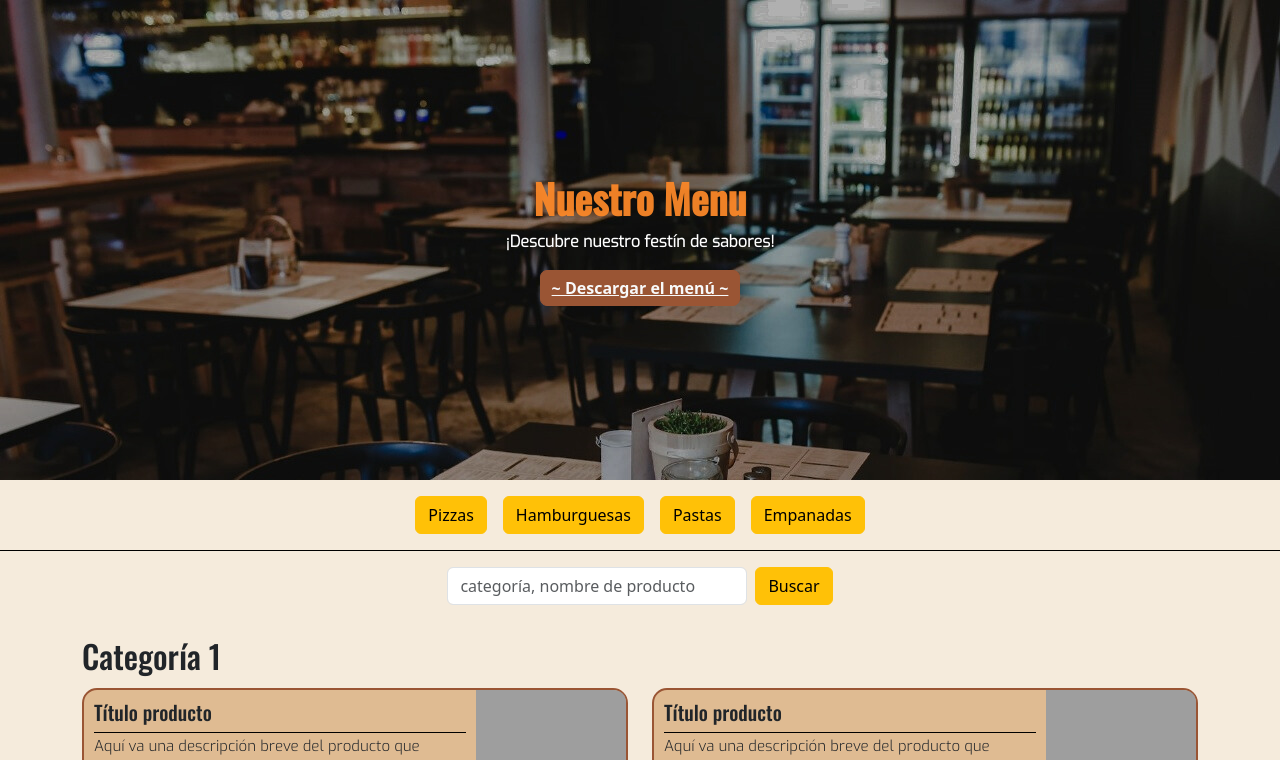
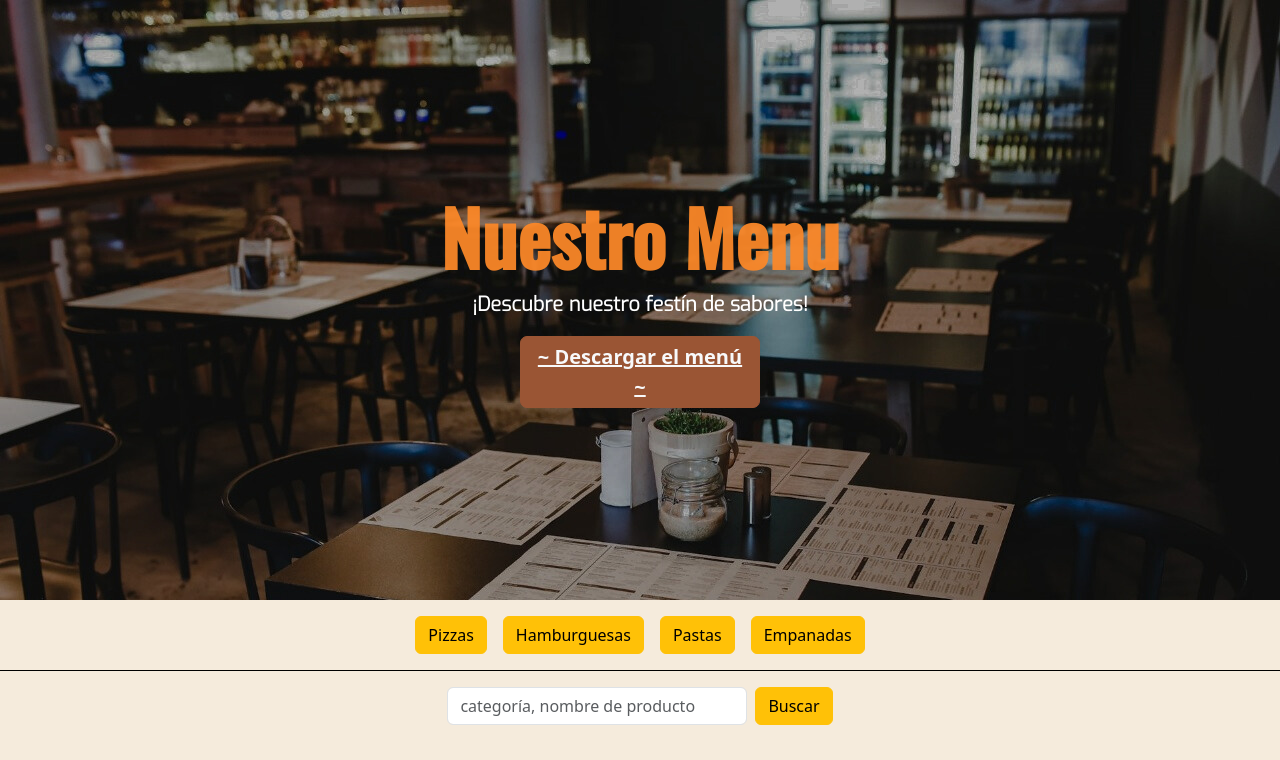
Before and after one commit to brunomry/frontendProyectoFinal_RollingCode, a React (Vite) app: page / in a window 1280 px wide. Shown: the top 760 px of the page. Built offline with nearby package versions, Linux system fonts and the light colour scheme; grey boxes are pictures that could not be loaded.

Commit message:
fueron modificadas las media queries para el banner de la página, de tal manera que el tamaño de letra y del botón para descargar el menú se adapte a la pantalla. Se modificó el tamaño del banner en las resoluciones pequeñas, medianas y grandes

```diff
--- a/src/components/pages/Menu.jsx
+++ b/src/components/pages/Menu.jsx
@@ -9,7 +9,7 @@ const Menu = () => {
     <>
       <section className="bannerMenu d-flex flex-column justify-content-center align-items-center">
         <h1 className="title fw-bold">Nuestro Menu</h1>
-        <p className="fw-bold">¡Descubre nuestro festín de sabores!</p>
+        <p className="fw-bold bannerText">¡Descubre nuestro festín de sabores!</p>
         <button className="bannerBTN">
           <a href="" className="link-light fw-bold">
             ~ Descargar el menú ~
--- a/src/styles/menu.css
+++ b/src/styles/menu.css
@@ -14,7 +14,6 @@ h3 {
 }
 .title{
   color: rgba(251, 135, 40, 0.946);
-  font-size: 40px;
 }
 .bannerMenu{
     background-image: url(../assets/menu/bannerMenu.jpg);
@@ -46,3 +45,31 @@ h3 {
 .menuCategoryContainer{
   overflow-x: scroll;
 }
+
+@media all and (min-width: 768px){
+  .title{
+    font-size: 65px;
+  }
+  .bannerText{
+    font-size: 18px;
+  }
+  .bannerMenu{
+    height: 75vh;
+  }
+}
+
+@media all and (min-width: 1200px){
+  .title{
+    font-size: 75px;
+  }
+  .bannerText{
+    font-size: 20px;
+  }
+  .bannerBTN{
+    width: 240px;
+    font-size: 20px;
+  }
+  .bannerMenu{
+    height: 75vh;
+  }
+}
```
